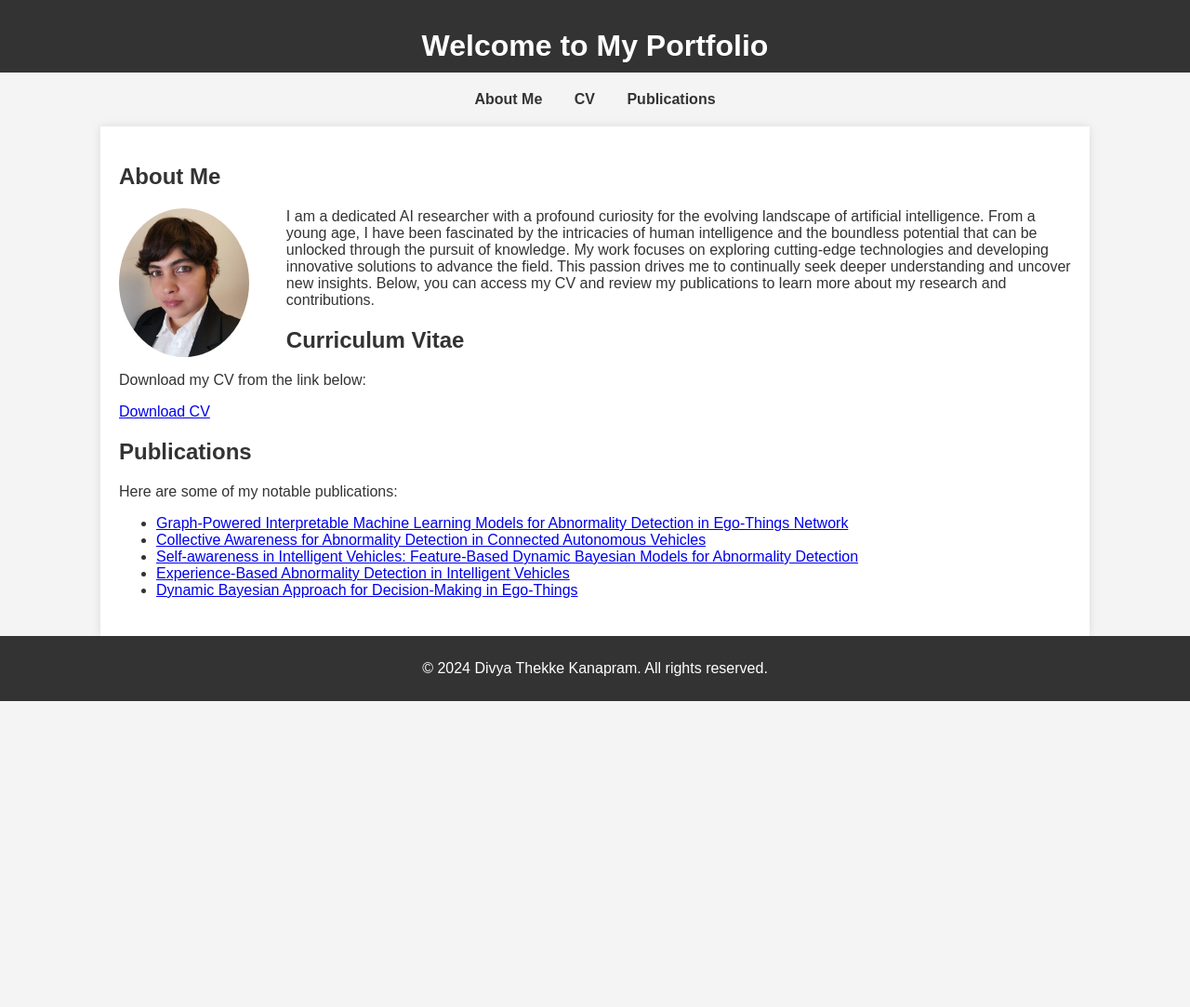
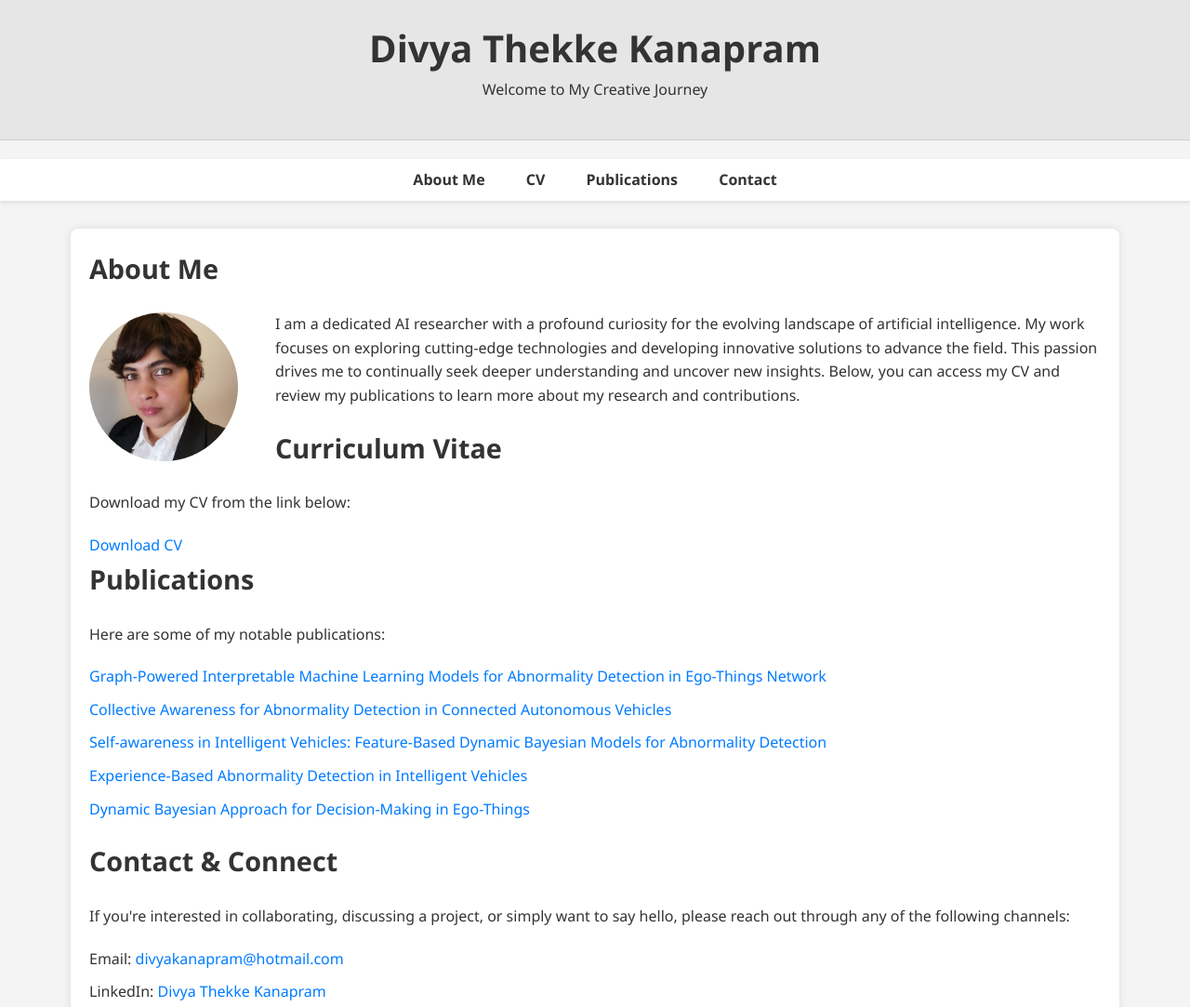
Before and after one commit to Divyakanapram/Divyakanapram.github.io, a plain HTML site: page index.html in a window 1280 px wide. Shown: the top 1083 px of the page at 93% size. Before the commit the page ends 800 px from the top, so only its background shows below. Drawn offline with Linux system fonts and the light colour scheme.

Commit message:
Added contact details.

```diff
--- a/index.html
+++ b/index.html
@@ -3,75 +3,114 @@
 <head>
     <meta charset="UTF-8">
     <meta name="viewport" content="width=device-width, initial-scale=1.0">
-    <title>My Portfolio</title>
+    <title>Divya Thekke Kanapram - Portfolio</title>
     <style>
         body {
-            font-family: Arial, sans-serif;
+            font-family: 'Segoe UI', Tahoma, Geneva, Verdana, sans-serif;
             margin: 0;
             padding: 0;
             background-color: #f4f4f4;
             color: #333;
+            line-height: 1.6;
         }
         header {
-            background-color: #333;
-            color: #fff;
-            padding: 10px 0;
+            background-color: #e6e6e6;
+            color: #333;
+            padding: 20px 0;
             text-align: center;
+            position: sticky;
+            top: 0;
+            z-index: 1000;
+            border-bottom: 1px solid #ccc;
+        }
+        header h1 {
+            margin: 0;
+            font-size: 2.5rem;
         }
         nav {
             margin: 20px auto;
             text-align: center;
+            background-color: #fff;
+            padding: 10px 0;
+            box-shadow: 0 2px 4px rgba(0,0,0,0.1);
         }
         nav a {
-            margin: 0 15px;
+            margin: 0 20px;
             text-decoration: none;
             color: #333;
             font-weight: bold;
+            transition: color 0.3s ease;
+        }
+        nav a:hover {
+            color: #007bff;
         }
         .container {
-            width: 80%;
-            margin: 0 auto;
+            width: 85%;
+            max-width: 1200px;
+            margin: 30px auto;
             padding: 20px;
             background-color: #fff;
             box-shadow: 0 0 10px rgba(0,0,0,0.1);
+            border-radius: 8px;
         }
-        h1 {
-            margin-bottom: 0;
-        }
-        section {
-            margin-bottom: 20px;
+        h2 {
+            margin-top: 0;
+            font-size: 1.8rem;
+            color: #333;
         }
         .profile-photo {
             float: left;
             margin-right: 40px;
             border-radius: 50%;
-            width: 160;
+            width: 160px;
             height: 160px;
             object-fit: cover;
-            image-rendering: -webkit-optimize-contrast;
+        }
+        p, ul {
+            margin: 0 0 20px 0;
+        }
+        ul {
+            list-style: none;
+            padding: 0;
+        }
+        li {
+            margin-bottom: 10px;
+        }
+        a {
+            color: #007bff;
+            text-decoration: none;
+        }
+        a:hover {
+            text-decoration: underline;
         }
         footer {
             text-align: center;
-            padding: 10px;
-            background-color: #333;
-            color: #fff;
+            padding: 20px;
+            background-color: #e6e6e6;
+            color: #333;
+            border-top: 1px solid #ccc;
+        }
+        footer p {
+            margin: 0;
         }
     </style>
 </head>
 <body>
     <header>
-        <h1>Welcome to My Portfolio</h1>
+        <h1>Divya Thekke Kanapram</h1>
+        <p>Welcome to My Creative Journey</p>
     </header>
     <nav>
         <a href="#about">About Me</a>
         <a href="#cv">CV</a>
         <a href="#publications">Publications</a>
+        <a href="#contact">Contact</a>
     </nav>
     <div class="container">
         <section id="about">
             <h2>About Me</h2>
             <img src="Photo/Divya.jpeg" alt="Divya Thekke Kanapram" class="profile-photo">
-            <p>I am a dedicated AI researcher with a profound curiosity for the evolving landscape of artificial intelligence. From a young age, I have been fascinated by the intricacies of human intelligence and the boundless potential that can be unlocked through the pursuit of knowledge. My work focuses on exploring cutting-edge technologies and developing innovative solutions to advance the field. This passion drives me to continually seek deeper understanding and uncover new insights. Below, you can access my CV and review my publications to learn more about my research and contributions.</p>
+            <p>I am a dedicated AI researcher with a profound curiosity for the evolving landscape of artificial intelligence. My work focuses on exploring cutting-edge technologies and developing innovative solutions to advance the field. This passion drives me to continually seek deeper understanding and uncover new insights. Below, you can access my CV and review my publications to learn more about my research and contributions.</p>
         </section>
         <section id="cv">
             <h2>Curriculum Vitae</h2>
@@ -87,7 +126,15 @@
                 <li><a href="Publications/3_Self-awareness_in_intelligent_vehicles_Feature_based_dynamic_Bayesian_models_for_abnormality_detection.pdf" target="_blank">Self-awareness in Intelligent Vehicles: Feature-Based Dynamic Bayesian Models for Abnormality Detection</a></li>
                 <li><a href="Publications/4_Self-awareness_in_Intelligent_Vehicles_Experience_Based_Abnormality_Detection_Robot2019_Camera_ready_version_final.pdf" target="_blank">Experience-Based Abnormality Detection in Intelligent Vehicles</a></li>
                 <li><a href="Publications/5_Dynamic_Bayesian_Approach_for_Decision-Making_in_Ego-Things.pdf" target="_blank">Dynamic Bayesian Approach for Decision-Making in Ego-Things</a></li>
-                <!-- Add more publications as needed -->
+            </ul>
+        </section>
+        <section id="contact">
+            <h2>Contact & Connect</h2>
+            <p>If you're interested in collaborating, discussing a project, or simply want to say hello, please reach out through any of the following channels:</p>
+            <ul>
+                <li>Email: <a href="mailto:divyakanapram@hotmail.com">divyakanapram@hotmail.com</a></li>
+                <li>LinkedIn: <a href="https://www.linkedin.com/in/divya-thekke-kanapram/" target="_blank">Divya Thekke Kanapram</a></li>
+                <li>Google Scholar: <a href="https://scholar.google.com/citations?user=YOUR_SCHOLAR_ID" target="_blank">Divya Thekke Kanapram</a></li>
             </ul>
         </section>
     </div>
```
